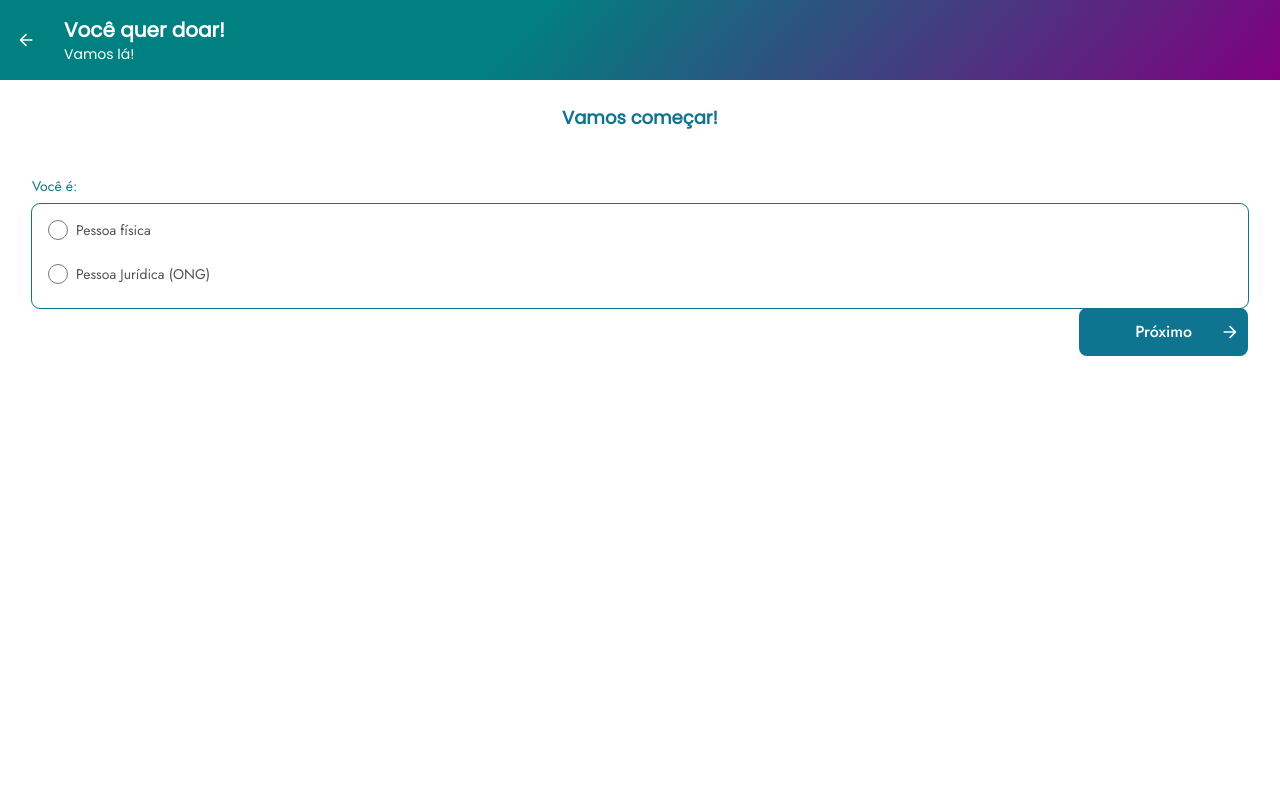
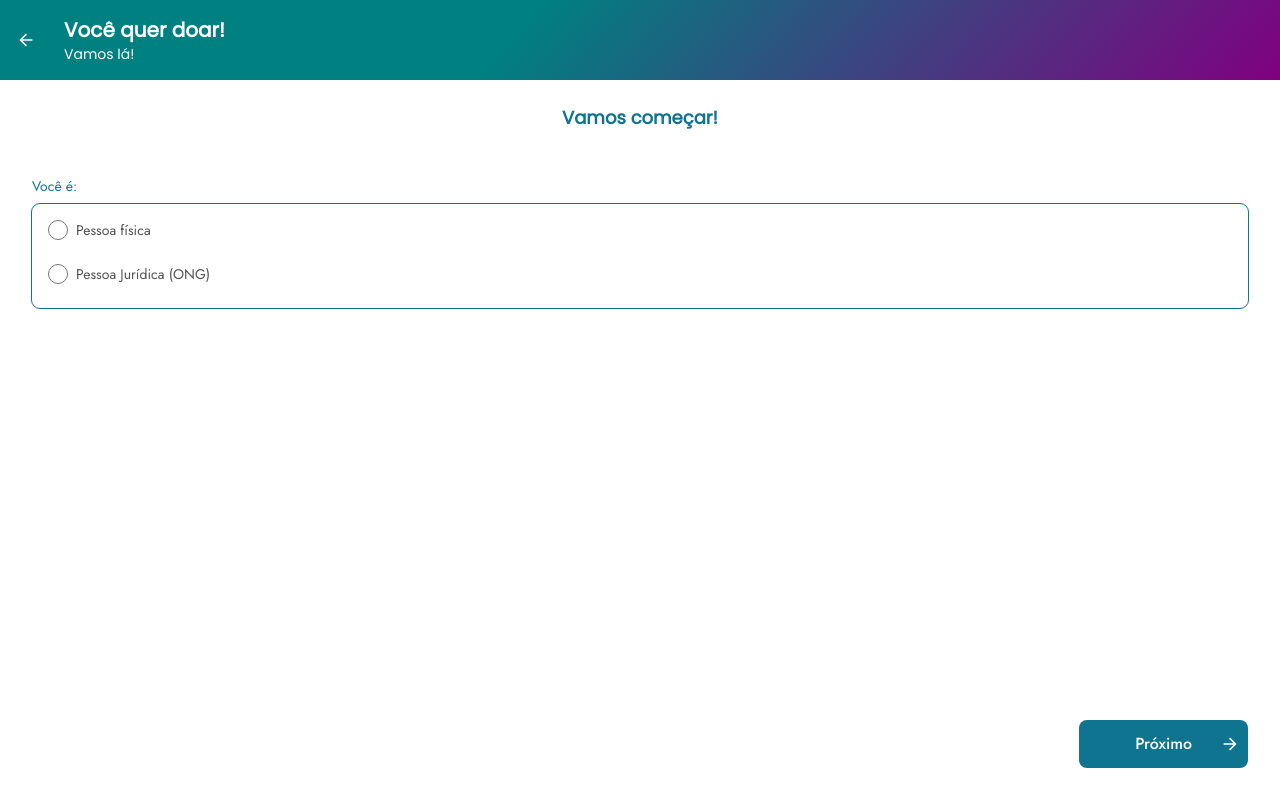
Before and after one commit to mateusmoov/busquePet, a Next.js app: page /tipopessoa in a window 1280 px wide. Built offline with nearby package versions, Linux system fonts and the light colour scheme.

Commit message:
feat: finish the person type screen

```diff
--- a/src/app/tipopessoa/page.tsx
+++ b/src/app/tipopessoa/page.tsx
@@ -11,8 +11,9 @@ const PersonType = () => {
           <span className="font-header text-white text-sm">Vamos lá!</span>
         </div>
       </Header>
-      <main className="relative">
+      <main>
         <Section>
+          <div className="flex min-h-[calc(100vh_-_10rem)] flex-col">
             <span className="mb-11 mt-6 font-header text-cyan-700 font-semibold text-lg flex justify-center">
               Vamos começar!
             </span>
@@ -22,7 +23,8 @@ const PersonType = () => {
                 <RadioButton label="Pessoa Jurídica (ONG)" value="fisica" />
               </div>
             </FormGroup>
-          <div className="flex flex-col justify-end items-end">
+          </div>
+          <div className="flex justify-end mb-9">
             <Button
               variant="filled"
               icon="arrowRight"
```
Lines whose indentation alone changed are shown as unchanged.
